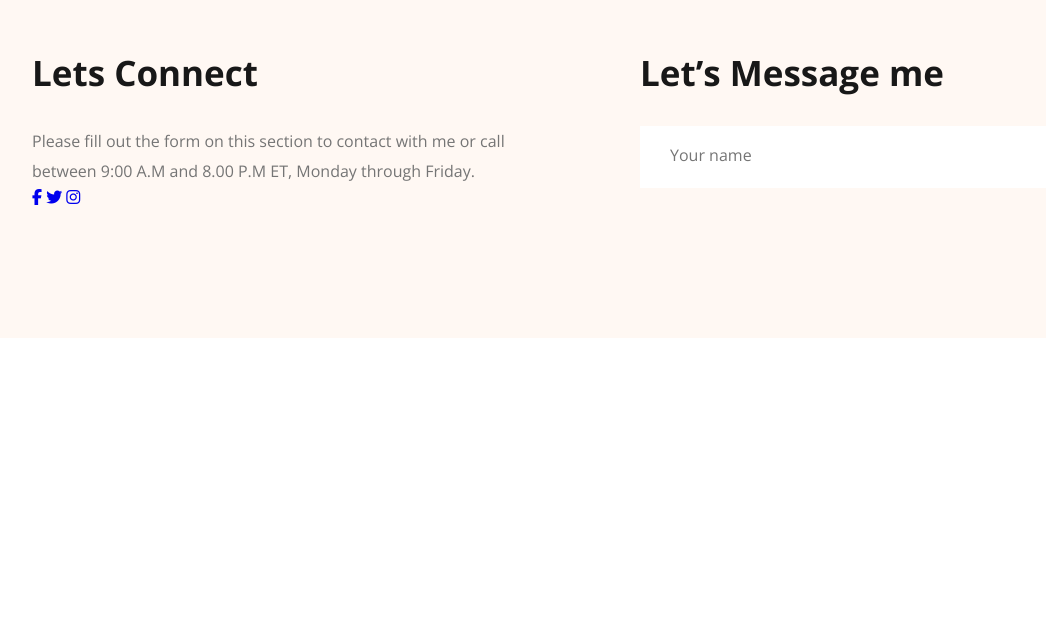
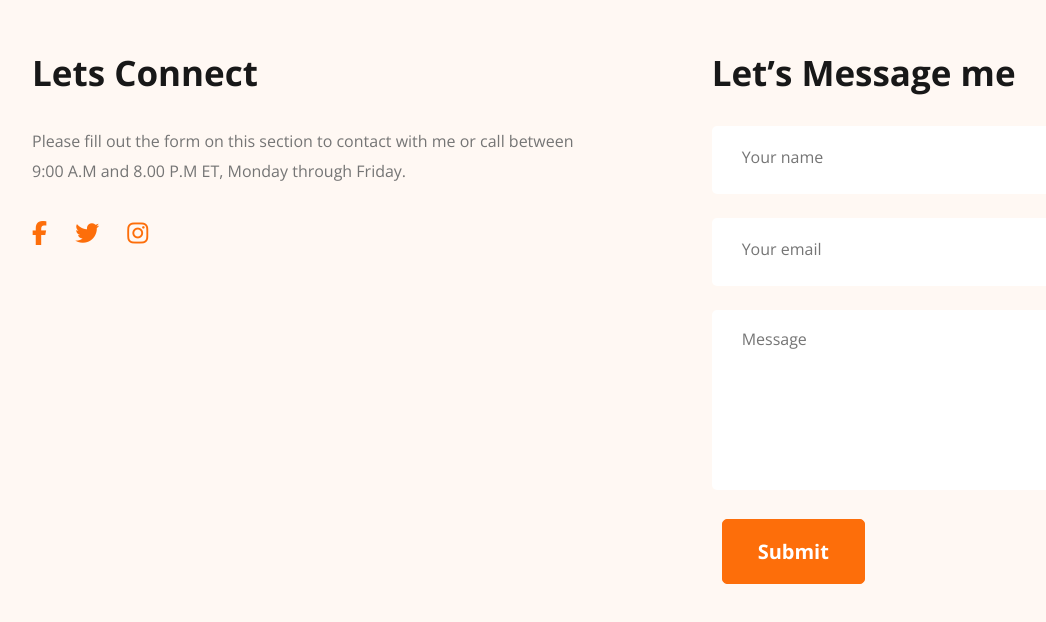
Before and after one commit to mdsumonsiddiki/First-portfolio-project, a plain HTML site: page index.html in a window 1280 px wide. Shown: the part 3646-4268 px from the top of the page, without its empty margins (38-1084 px from the left). Before the commit the page ends 3984 px from the top, so only its background shows below. Drawn offline with nearby package versions, Linux system fonts and the light colour scheme.

Commit message:
project done

```diff
--- a/css/style.css
+++ b/css/style.css
@@ -283,39 +283,78 @@ main{
     gap: 117px;
 }
 #footer .footer-details{
-    width: 48%;
+    width: 55%;
 }
 #footer .section-title{
     text-align: left;
 }
 #footer .footer-info p{
     font-size: 16px;
+    margin-bottom: 30px;
+}
+#footer .footer-icon a{
+   color: #FD6E0A;
+   margin-right: 24px;
+   font-size: 24px;
 }
 #footer .footer-form{
-    width: 52%;
+    width: 45%;
 }
-#footer .form-input{
+#footer .form-item{
     width: 100%;
     position: relative;
+    margin-bottom: 24px;
 }
-#footer .form-input input{
-    position: absolute;
-    top: 0;
-    left: 0;
+#footer .form-item input{
     width: 100%;
     padding: 22px;
+    outline: none;
+    border: none;
+    outline: none;
     background: #fff;
+    font-size: 18px;
+    color: #000;
+    border-radius: 5px;
+}
+#footer .form-item input:focus,
+#footer .form-item input:valid{
     border: none;
     outline: none;
 }
-#footer .form-input label{
+#footer .form-item label{
     position: absolute;
     top: 50%;
     left: 30px;
-    z-index: 1;
+    transform: translateY(-62%);
     pointer-events: none;
-    transform: translateY(80%);
+    color: #757575;
+    font-size: 16px;
+    transition: all linear .4s;
+}
+#footer .form-item input:focus ~ label,
+#footer .form-item input:valid ~ label{
+    top: 0;
+    transform: translateY(-50%);
+    letter-spacing: 2px;
+    left: 25px;
+    color: #FD6E0A;
+    font-size: 20;
+    font-weight: 600;
+}
+#footer .form-item textarea{
+    width: 100%;
+    height: 180px;
+    border: none;
+    outline: none;
+    padding: 18px 18px 18px 30px;
+    border-radius: 5px;
+    resize: none;
+}
+#footer .form-item textarea::placeholder{
     color: #757575;
     font-size: 16px;
 }
+#footer .footer-btn{
+    margin-left: 10px;
+}
 /* =======footer area end======== */
--- a/index.html
+++ b/index.html
@@ -180,9 +180,19 @@
                     <h3>Let’s Message me</h3>
                 </div>
                 <form>
-                    <div class="form-input">
+                    <div class="form-item">
+                        <input type="text" required>
                         <label>Your name</label>
-                        <input type="text">
+                    </div>
+                    <div class="form-item">
+                        <input type="text" required>
+                        <label>Your email</label>
+                    </div>
+                    <div class="form-item textarea">
+                        <textarea placeholder="Message"></textarea>
+                    </div>
+                    <div class="footer-btn">
+                        <input class="main-btn" type="submit">
                     </div>
                 </form>
             </div>
```
